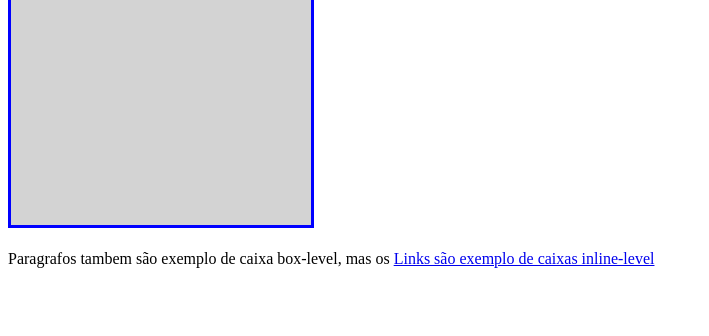
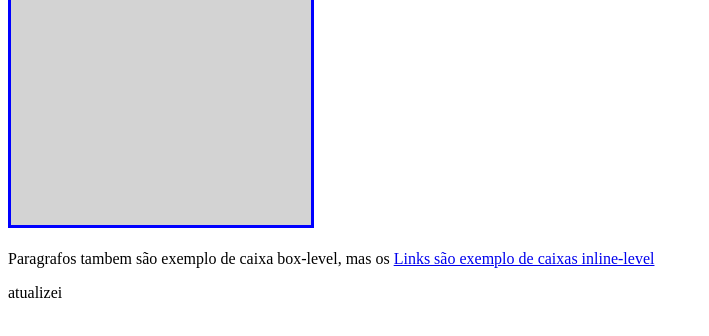
Before and after one commit to FlavioEvangelista/html-css, a plain HTML site: page exercicios modulo 2/7ex/caixa.html in a window 1280 px wide. Shown: the part 106-442 px from the top of the page, without its empty margins (0-709 px from the left). Drawn offline with Linux system fonts and the light colour scheme.

Commit message:
Update caixa.html

```diff
--- a/exercicios modulo 2/7ex/caixa.html
+++ b/exercicios modulo 2/7ex/caixa.html
@@ -19,5 +19,8 @@
 <body>
     <h1>Exemplo de caixa box-level</h1>
     <p>Paragrafos tambem são exemplo de caixa box-level, mas os <a href="#">Links são exemplo de caixas inline-level</a></p>
+    <p>atualizei
+
+    </p>
 </body>
 </html>
```
